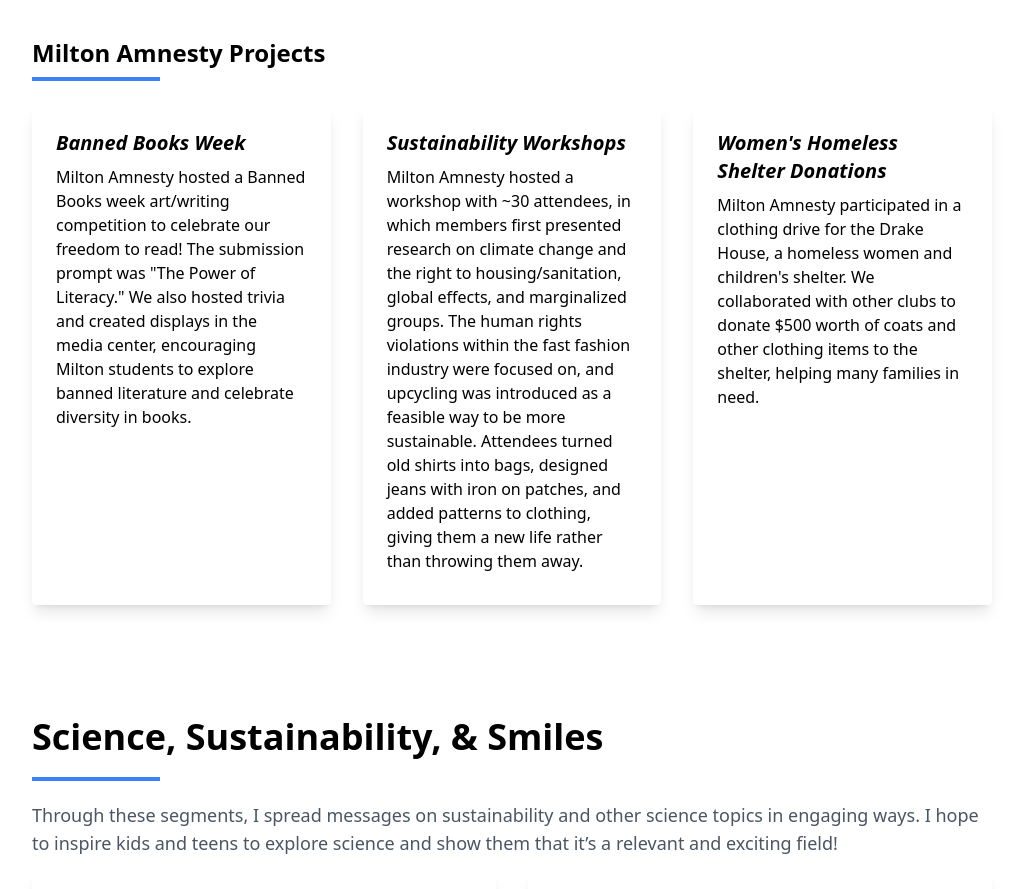
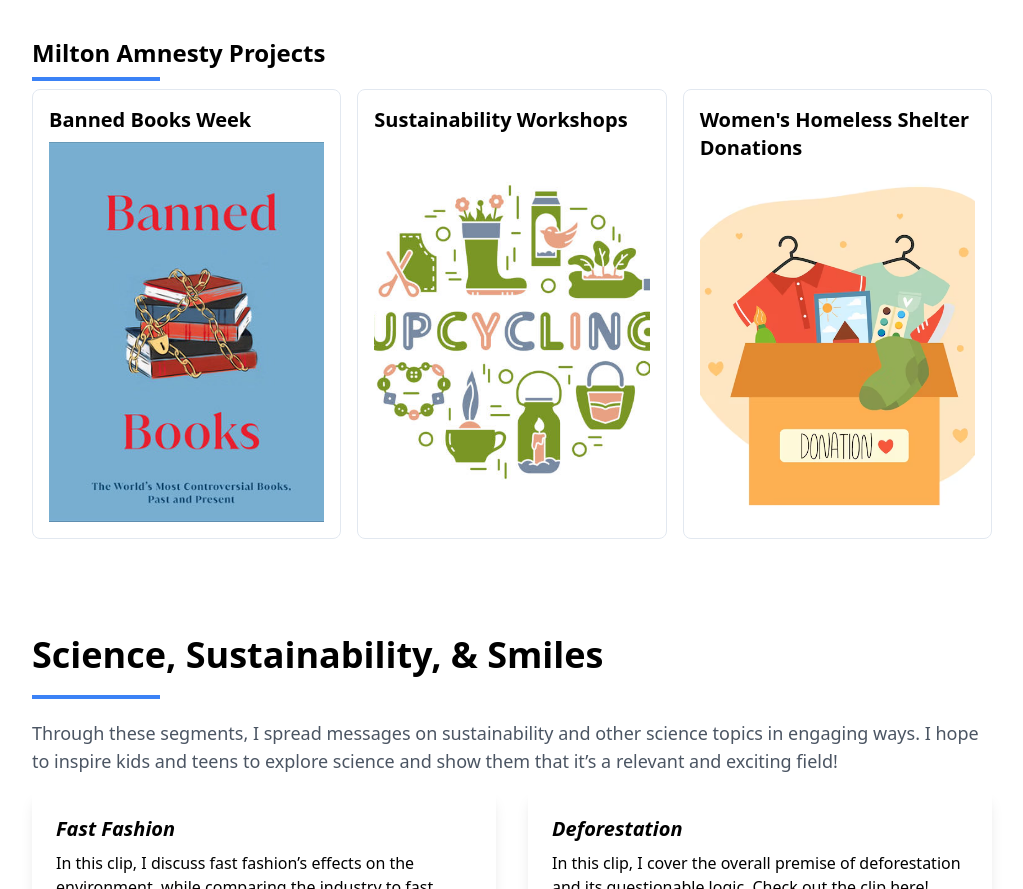
Before and after one commit to navyan6/navyan6.github.io, a website: page index.html in a window 1280 px wide. Shown: the part 4375-5264 px from the top of the page, without its empty margins (128-1151 px from the left). Drawn offline with nearby package versions, Linux system fonts and the light colour scheme.

Commit message:
Added cards for amnesty work

```diff
--- a/index.html
+++ b/index.html
@@ -375,8 +375,11 @@
 
         <h2 class="text-2xl font-bold mt-10">Milton Amnesty Projects</h2>
         <hr class='w-32 border-2 border-blue-500 my-2'>
+        <div id="projectContainer" class="container mx-auto grid grid-cols-1 md:grid-cols-2 lg:grid-cols-3 gap-6">
+          <!-- Software Project Cards will be dynamically added here -->
+        </div>
 
-        <div class="flex flex-col lg:flex-row lg:-mx-4">
+        <!-- <div class="flex flex-col lg:flex-row lg:-mx-4">
 
           <section class="flex flex-col p-6 rounded shadow-lg my-4 mx-4 flex-1">
             <div class="flex-grow">
@@ -414,7 +417,7 @@
                   to donate $500 worth of coats and other clothing items  to the shelter, helping many families in need.</p>
               </div>
           </section>
-        </div>
+        </div> -->
       </section>
 
     <!-- Science, Sustainability, & Smiles-->
@@ -460,6 +463,7 @@
   </footer>
 
   <script src="src/js/scripts.js"></script>
+  <script src="src/js/cards.js"></script>
 </body>
 
 </html>
--- /dev/null
+++ b/src/js/cards.js
@@ -0,0 +1,73 @@
+const projects = [
+    {
+        title: "Banned Books Week",
+        image: "bannedbooks.jpeg",
+        descriptionMarkdown: `Milton Amnesty hosted a Banned Books week art/writing competition to celebrate our freedom to read!
+         The submission prompt was "The Power of Literacy." We also hosted trivia and created displays in the media center,
+          encouraging Milton students to explore banned literature and celebrate diversity in books.
+        `
+    },
+    {
+        title: "Sustainability Workshops",
+        image: "upcycling.jpg",
+        descriptionMarkdown: `Milton Amnesty hosted a workshop with ~30 attendees, in which members presented
+         research on climate change and the right to housing/sanitation, global effects, and marginalized groups.
+          The human rights violations within the fast fashion industry were focused on, and upcycling was introduced
+           as a way to be more sustainable. Attendees turned old shirts into bags, designed jeans with iron on patches,
+            and added patterns to clothing, giving them a new life rather than throwing them away.
+        `
+    },
+    {
+        title: "Women's Homeless Shelter Donations",
+        image: "clothesdonation.avif",
+        descriptionMarkdown: `Milton Amnesty participated in a clothing drive for the Drake House,
+         a homeless women and children's shelter. We collaborated with other clubs to donate $500 worth
+          of coats and other clothing items to the shelter, helping many families in need.`
+    }
+    // Add more project data as needed
+];
+
+function createProjectCard(project) {
+    console.log('creating card')
+    const card = document.createElement("div");
+    card.classList.add("card");
+
+    const cardInner = document.createElement("div");
+    cardInner.classList.add("card-inner");
+
+    const cardFront = document.createElement("div");
+    cardFront.classList.add("card-front");
+    cardFront.innerHTML = `
+        <div class="flex flex-col w-full h-full bg-transparent">
+            <h3 class="text-xl font-semibold mb-2">${project.title}</h3>
+            <img class="h-full object-cover" src="src/img/${project.image}" alt="${project.title}">
+        </div>
+    `;
+
+    const cardBack = document.createElement("div");
+    cardBack.classList.add("card-back");
+
+    const descriptionHtml = marked.parse(project.descriptionMarkdown)
+    cardBack.innerHTML = `
+        <h3 class="text-xl font-semibold mb-2">${project.title}</h3>
+        <div class="px-5 pb-5">${descriptionHtml}</div>
+    `;
+
+    cardInner.appendChild(cardFront);
+    cardInner.appendChild(cardBack);
+    card.appendChild(cardInner);
+
+    return card;
+}
+
+function addProjectsToContainer() {
+    const projectContainer = document.getElementById("projectContainer");
+
+    projects.forEach(project => {
+        const projectCard = createProjectCard(project);
+        projectContainer.appendChild(projectCard);
+    });
+}
+
+// Call the function to generate project cards
+addProjectsToContainer();
```
Also changed, not shown: src/img/bannedbooks.jpeg (added), src/img/clothesdonation.avif (added), src/img/upcycling.jpg (added).
